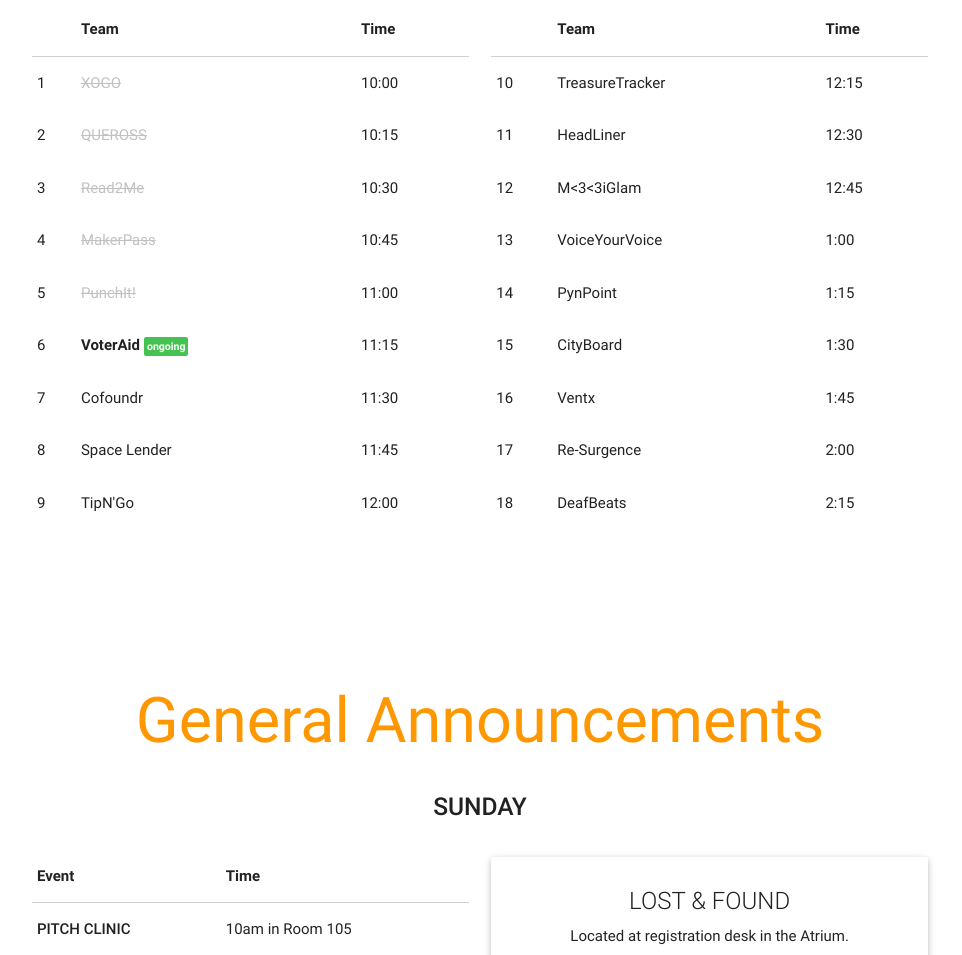
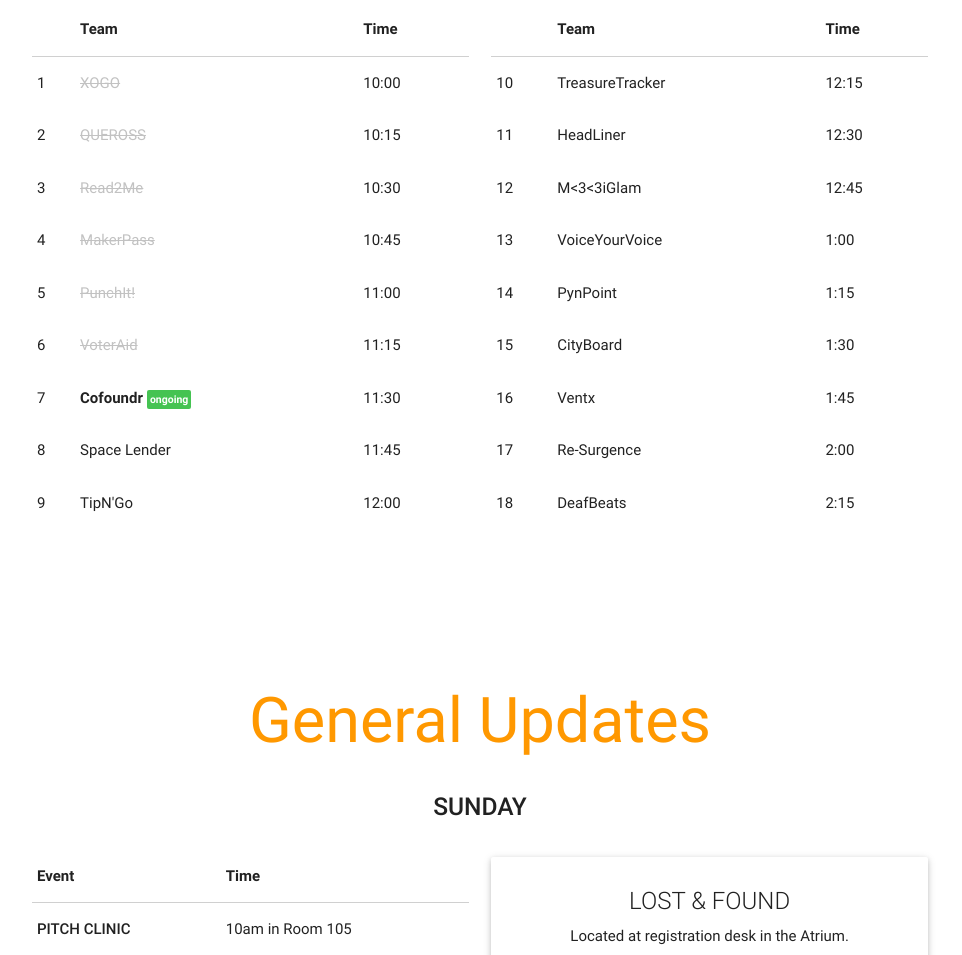
Before and after one commit to MangoHacks/swmiami-megaphone, a plain HTML site: page index.html in a window 1280 px wide. Shown: the part 367-1322 px from the top of the page, without its empty margins (160-1122 px from the left). Drawn offline with nearby package versions, Linux system fonts and the light colour scheme; files whose address does not match are found by name.

Commit message:
updateee heeerre on my garaaaageee

```diff
--- a/index.html
+++ b/index.html
@@ -89,12 +89,12 @@
               </tr>
               <tr>
                 <td>6</td>
-                <td class="team-current">VoterAid</td>
+                <td class="team-done">VoterAid</td>
                 <td>11:15</td>
               </tr>
               <tr>
                 <td>7</td>
-                <td>Cofoundr</td>
+                <td class="team-current">Cofoundr</td>
                 <td>11:30</td>
               </tr>
               <tr>
@@ -177,7 +177,7 @@
   <div class="section no-pad-bot" id="index-banner">
     <div class="container">
       <br><br>
-      <h1 class="header center orange-text">General Announcements</h1>
+      <h1 class="header center orange-text">General Updates</h1>
       <div class="row center">
         <h5 class="header col s12 light"><strong>SUNDAY</strong></h5>
       </div>
```
